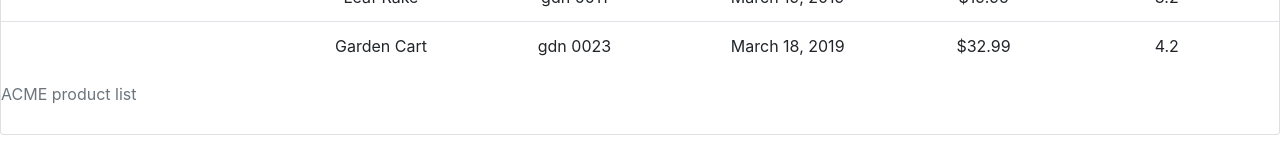
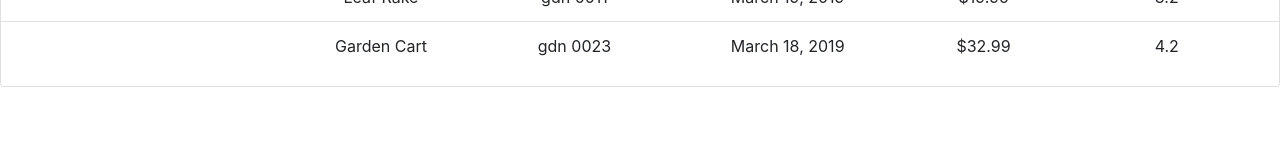
Before and after one commit to menaka-siri/apm-start, an Angular app: page / in a window 1280 px wide. Shown: the part 342-510 px from the top of the page. Built offline with nearby package versions, Linux system fonts and the light colour scheme.

Commit message:
created star rating component

```diff
--- a/src/app/products/product-list.component.html
+++ b/src/app/products/product-list.component.html
@@ -20,7 +20,7 @@
     </div>
     <div class="table-responsive">
         <table class="table" *ngIf="products && products.length">
-            <caption>ACME product list</caption>
+            <caption style="display: none;">ACME product list</caption>
             <thead>
                 <tr>
                     <th scope="col">
```
Also changed, not shown: src/app/shared/star-rating/star.component.ts (added, +15 -0 lines), src/app/shared/star-rating/star.component.css (renamed from src/app/shared/star.component.css), src/app/shared/star-rating/star.component.html (renamed from src/app/shared/star.component.html).
